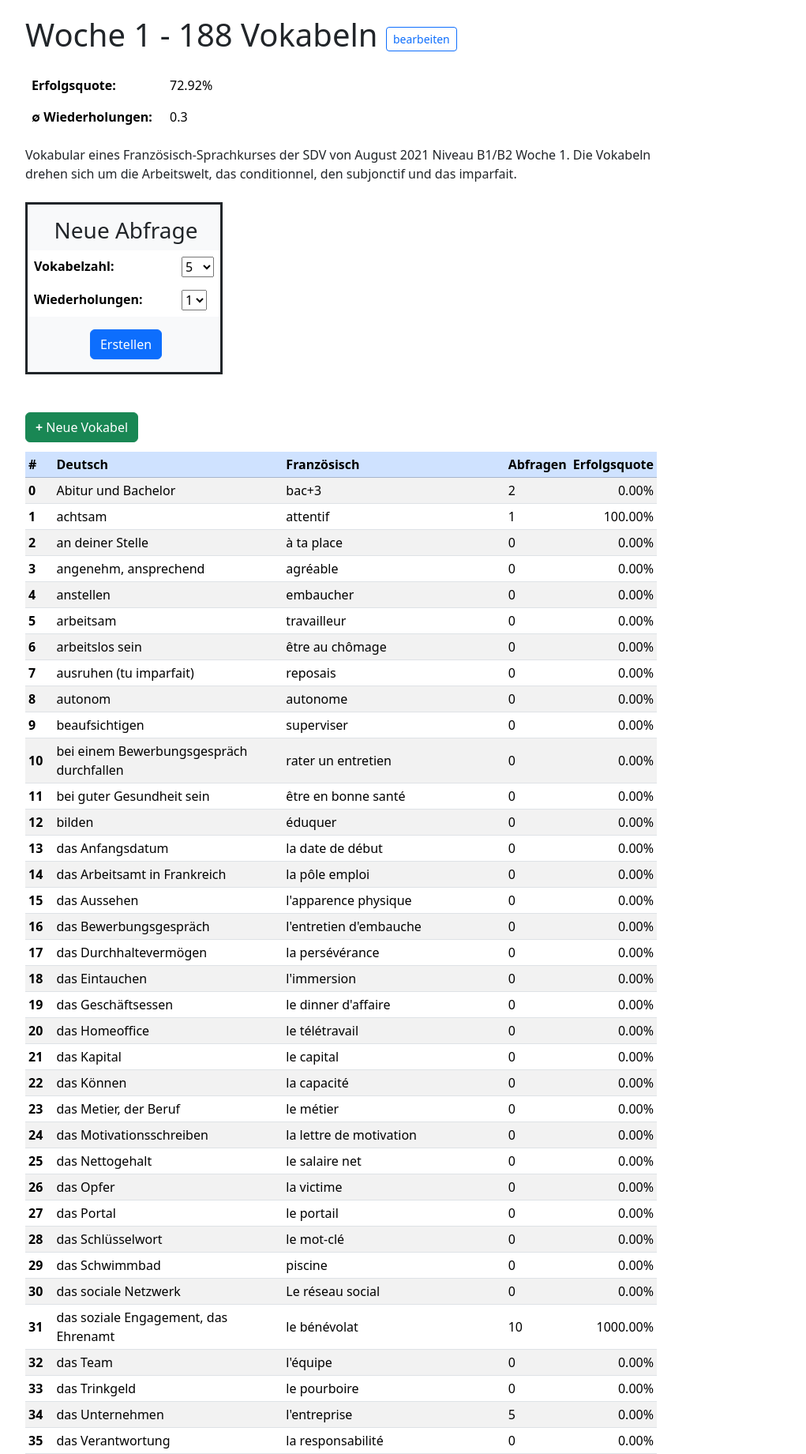
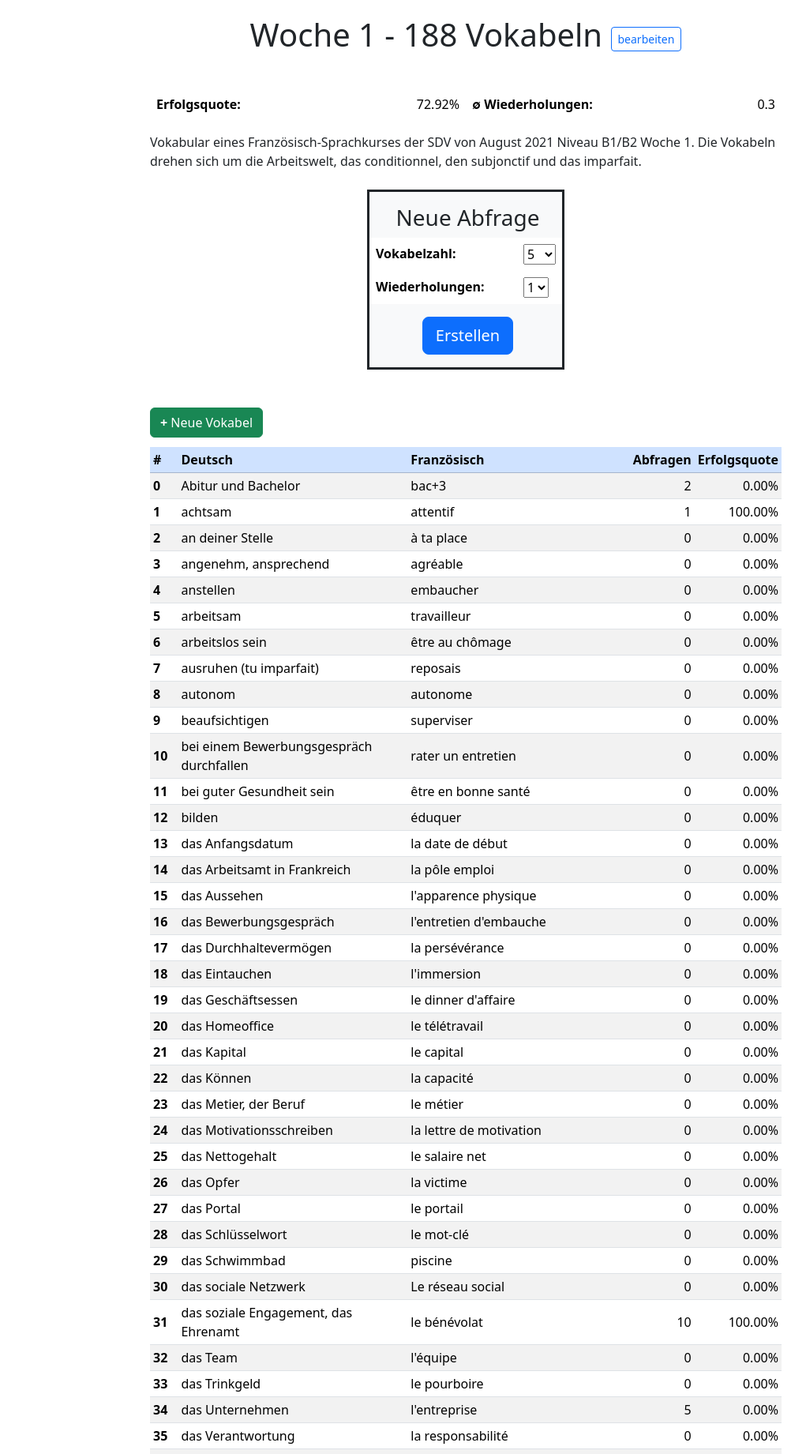
Before and after one commit to Mycooly/vokabeln, a Django app: page /listen/15/ in a window 1280 px wide. Shown: the part 56-1897 px from the top of the page at 79% size, without its empty margins (50-1071 px from the left). Run offline with Django 3.2, Linux system fonts and the light colour scheme; data comes from the database, SQL or seed files in the repository; both versions use the stored data as it was after the commit; some libraries are stand-ins or nearby versions.

Commit message:
Everything styled with bootstrap. Looking real good :-)

```diff
--- a/vokabel_trainer/forms.py
+++ b/vokabel_trainer/forms.py
@@ -4,19 +4,32 @@ from .models import Vokabel
 
 
 class ListeForm(forms.Form):
-    name = forms.CharField(max_length=500, widget=forms.Textarea(attrs={'cols': 80, 'rows': 1, 'autofocus': True, 'autocomplete': 'off'}))
+    name = forms.CharField(max_length=500, widget=forms.Textarea(attrs={
+        'cols': 80, 'rows': 1, 'autofocus': True, 'autocomplete': 'off'}))
     beschreibung = forms.CharField(max_length=2000, required=False,
                                    widget=forms.Textarea(attrs={'cols': 80, 'rows': 4, 'autocomplete': 'off'}))
     file = forms.FileField(required=False)
 
 
 class VokabelForm(forms.ModelForm):
+    deutsch = forms.CharField(
+        max_length=255,
+        widget=forms.TextInput(attrs={'autofocus': True, 'autocomplete': 'off', 'size': '81'})
+    )
+    franzoesisch = forms.CharField(
+        max_length=255,
+        widget=forms.TextInput(attrs={'autocomplete': 'off', 'size': '81'})
+    )
+
+    # forms.Textarea(attrs={'cols': 80, 'rows': 1, 'autofocus': True})
+    # forms.Textarea(attrs={'cols': 80, 'rows': 1, 'autocomplete': 'off'})
+    widgets = {'deutsch': '',
+               'franzoesisch': ''}
+
     class Meta:
         model = Vokabel
         fields = ['deutsch', 'franzoesisch']
         labels = {'deutsch': '', 'franzoesisch': ''}
-        widgets = {'deutsch': forms.Textarea(attrs={'cols': 80, 'rows': 4, 'autofocus': True}),
-                   'franzoesisch': forms.Textarea(attrs={'cols': 80, 'rows': 4, 'autocomplete': 'off'})}
 
 
 class AbfrageForm(forms.Form):
@@ -37,4 +50,6 @@ class AbfrageForm(forms.Form):
 
 
 class EingabeForm(forms.Form):
-    eingabe = forms.CharField(label='', max_length=1000, required=False ,widget=forms.TextInput(attrs={'size': 100, 'autofocus': True, 'autocomplete': 'off'}))
+    eingabe = forms.CharField(label='', max_length=1000, required=False,
+                              widget=forms.TextInput(
+                                  attrs={'size': 50, 'autofocus': True, 'autocomplete': 'off', 'class': 'text-center'}))
--- a/vokabel_trainer/templates/vokabel_trainer/base.html
+++ b/vokabel_trainer/templates/vokabel_trainer/base.html
@@ -34,10 +34,18 @@
 
         <div class="container">
             <div class="page-header">
-                {% block header %}{% endblock header %}
+                <div class="d-flex justify-content-center">
+                    <h1 style="margin-top:20px">
+                        {% block header %}{% endblock header %}
+                    </h1>
+                </div>
             </div>
             <div>
-                {% block content %}{% endblock content %}
+                <div class="pt-3 d-flex justify-content-center">
+                    <div style="width: 800px">
+                        {% block content %}{% endblock content %}
+                    </div>
+                </div>
             </div>
         </div>
     </body>
--- a/vokabel_trainer/templates/vokabel_trainer/index.html
+++ b/vokabel_trainer/templates/vokabel_trainer/index.html
@@ -6,7 +6,7 @@
 
 {% block content %}
 {% load static %}
-<div class="d-flex flex-row justify-content-center align-items-center" style="height: 100vh;">
+    <div class="d-flex flex-row justify-content-center align-items-center" style="height: 80vh">
         <div class="p-2">
             <div class="span4">
                     <svg style="float:left" xmlns="http://www.w3.org/2000/svg" version="1.1" viewbox="0 0 570 720" width="114" height="144">
@@ -31,5 +31,4 @@
                 <h5>Gehosted von meinem Raspberrypi!</h5>
         </div>
     </div>
-
 {% endblock content %}
--- a/vokabel_trainer/templates/vokabel_trainer/liste.html
+++ b/vokabel_trainer/templates/vokabel_trainer/liste.html
@@ -2,25 +2,24 @@
 {% load filter_extras %}
 
 {% block header %}
-    <h1 style="margin-top:20px">{{ liste }} - {{ anzahl_vokabeln }} Vokabeln
-        <small style=""><a href="{% url 'vokabel_trainer:liste_bearbeiten' liste.id %}" class="btn btn-outline-primary btn-sm">bearbeiten</a></small></h1>
+    {{ liste }} - {{ anzahl_vokabeln }} Vokabeln
+    <small style="">
+        <a href="{% url 'vokabel_trainer:liste_bearbeiten' liste.id %}" class="btn btn-outline-primary btn-sm">bearbeiten</a>
+    </small>
 {% endblock header %}
 
 {% block content %}
-    <div style="width: 250px">
-        <table class="table table-borderless" style="margin-top: 20px">
+    <div>
+            <table class="table table-borderless" style="margin-top: 20px; width: 800 px">
                 <tbody>
                     <tr>
-                    <th style="width: 70%">Erfolgsquote:</th>
-                    <td>{{erfolgsquote|percentage}}</td>
-                </tr>
-                <tr>
-                    <th>&#8709; Wiederholungen:</th>
-                    <td>{{versuche}}</td>
+                        <th style="width: 25%">Erfolgsquote:</th>
+                        <td class="text-end" style="width: 25%">{{erfolgsquote|percentage}}</td>
+                        <th style="width: 25%">&#8709; Wiederholungen:</th>
+                        <td class="text-end" style="width: 25%">{{versuche}}</td>
                     </tr>
                 </tbody>
             </table>
-    </div>
 
         <div style="width: 800px">
             {% ifequal liste.beschreibung ''%}
@@ -32,8 +31,11 @@
 
 
         {% if vokabeln %}
+
+
+        <div class="d-flex justify-content-center">
             <div class="pt-4 pb-4">
-        <form class="border border-3 border-dark bg-light" style="width: 250px" style="border-width:10px" action="{% url 'vokabel_trainer:neue_abfrage' liste.id%}" method='post'>{% csrf_token %}
+                <form class="border border-3 border-dark bg-light" style="width: 250px; border-width:10px" action="{% url 'vokabel_trainer:neue_abfrage' liste.id%}" method='post'>{% csrf_token %}
                     <div class="pt-3 pb-3">
                         <h3 class="text-center" style="margin-left:5px">Neue Abfrage</h3>
 
@@ -51,10 +53,11 @@
                         </table>
 
                         <div class="d-flex justify-content-center">
-                    <button style="margin-left:5px" class="btn btn-primary" name="submit">Erstellen</button>
+                            <button style="margin-left:5px" class="btn btn-primary btn-lg" name="submit">Erstellen</button>
                         </div>
                     </div>
                 </form>
+            </div>
         </div>
         {% else %}
             <p>Fügen Sie Vokabeln hinzu, um Abfragen erstellen zu können</p>
@@ -63,6 +66,7 @@
         <div class="pt-4 pb-2">
             <a class="btn btn-success" href="{% url 'vokabel_trainer:neue_vokabel' liste.id %}" role="button"><b>+</b> Neue Vokabel</a>
         </div>
+
 
         <div class="pt-1 pb-4" style="width: 800px">
             <table class="table table-striped table-hover table-sm">
@@ -81,12 +85,13 @@
                             <th scope="row" class="align-middle">{{ forloop.counter0 }}</th>
                             <td class="align-middle">{{ vokabel.deutsch }}</td>
                             <td class="align-middle">{{ vokabel.franzoesisch }}</td>
-                        <td class="align-middle">{{ vokabel.abfragen }}</td>
-                        <td class="align-middle text-end">{{ vokabel.korrekt|percentage }}</td>
+                            <td class="align-middle text-end">{{ vokabel.abfragen }}</td>
+                            <td class="align-middle text-end">{{ vokabel.percentage|percentage }}</td>
                         </tr>
                     {% empty %}
                     {% endfor %}
                 </tbody>
             </table>
         </div>
+    </div>
 {% endblock content %}
--- a/vokabel_trainer/templates/vokabel_trainer/listen.html
+++ b/vokabel_trainer/templates/vokabel_trainer/listen.html
@@ -1,7 +1,7 @@
 {% extends "vokabel_trainer/base.html" %}
 
 {% block header%}
-    <h1 style="margin-top:20px">Listen</h1>
+    Listen
 {% endblock header %}
 
 {% block content %}
--- a/vokabel_trainer/templates/vokabel_trainer/vokabel_bearbeiten.html
+++ b/vokabel_trainer/templates/vokabel_trainer/vokabel_bearbeiten.html
@@ -1,8 +1,10 @@
 {% extends "vokabel_trainer/base.html" %}
 
 {% block header %}
-    <h1 style="margin-top:20px">Änderungen an "{{ vokabel }}"
-        <small style=""><a href="{% url 'vokabel_trainer:liste_bearbeiten' liste.id %}" class="btn btn-outline-danger btn-sm">abbrechen</a></small></h1>
+    Änderungen an "{{ vokabel }}"
+    <small style="">
+        <a href="{% url 'vokabel_trainer:liste_bearbeiten' liste.id %}" class="btn btn-outline-danger btn-sm">abbrechen</a>
+    </small>
 {% endblock header %}
 
 {% block content %}
--- a/vokabel_trainer/urls.py
+++ b/vokabel_trainer/urls.py
@@ -8,7 +8,7 @@ from . import views_vokabel, views_liste, views_abfrage
 
 # Definition der URLs
 
-ids = r'(?P<abfrage_id>\d+)/(?P<abfrage_nummer>\d+)/(?P<erster_versuch>[01])/(?P<anzahl_versuche>\d+)/(?P<tipp_nr>\d+)/$'
+re = r'(?P<abfrage_id>\d+)/(?P<abfrage_nummer>\d+)/(?P<erster_versuch>[01])/(?P<anzahl_versuche>\d+)/(?P<tipp_nr>\d+)/$'
 
 urlpatterns = [
     # Index
@@ -29,6 +29,6 @@ urlpatterns = [
     # Abfragen
     url(r'^abfrage/(?P<abfrage_id>\d+)/$', views_abfrage.abfrage, name='abfrage'),
     url(r'^neue_abfrage/(?P<liste_id>\d+)/$', views_abfrage.neue_abfrage, name='neue_abfrage'),
-    url(r'^aktive_abfrage/' + ids, views_abfrage.aktive_abfrage, name='aktive_abfrage'),
+    url(r'^aktive_abfrage/' + re, views_abfrage.aktive_abfrage, name='aktive_abfrage'),
     url(r'^abfrage_abbrechen/(?P<abfrage_id>\d+)/$', views_abfrage.abfrage_abbrechen, name='abfrage_abbrechen'),
 ]
--- a/vokabel_trainer/views.py
+++ b/vokabel_trainer/views.py
@@ -1,4 +1,5 @@
 from django.shortcuts import render
+
 
 # Create your views here.
 
--- a/vokabel_trainer/views_vokabel.py
+++ b/vokabel_trainer/views_vokabel.py
@@ -22,7 +22,7 @@ def neue_vokabel(request, liste_id):
             neue_vokabel = form.save(commit=False)
             neue_vokabel.liste = liste
             neue_vokabel.save()
-            return HttpResponseRedirect(reverse('vokabel_trainer:liste', args=[liste_id]))
+            return HttpResponseRedirect(reverse('vokabel_trainer:neue_vokabel', args=[liste_id]))
 
     context = {'liste': liste, 'form': form, 'vokabeln': vokabeln}
     return render(request, 'vokabel_trainer/neue_vokabel.html', context)
```
Also changed, not shown: vokabel_trainer/templates/vokabel_trainer/abfrage.html (+36 -12 lines), vokabel_trainer/templates/vokabel_trainer/aktive_abfrage.html (+36 -14 lines), vokabel_trainer/templates/vokabel_trainer/beendete_abfrage.html (+18 -4 lines), vokabel_trainer/templates/vokabel_trainer/liste_bearbeiten.html (+5 -4 lines), vokabel_trainer/views_abfrage.py (+12 -10 lines), db.sqlite3, vokabel_trainer/templates/vokabel_trainer/neue_liste.html (indentation only). Lines whose indentation alone changed are shown as unchanged.
